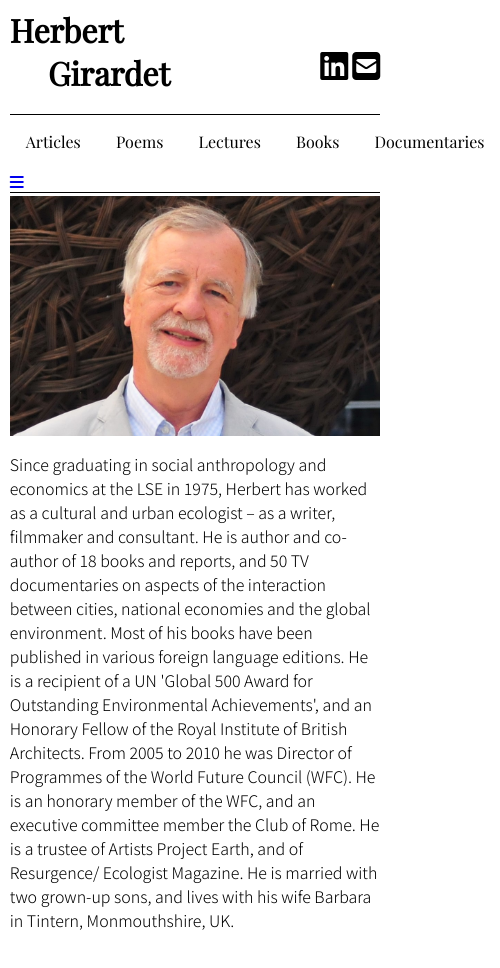
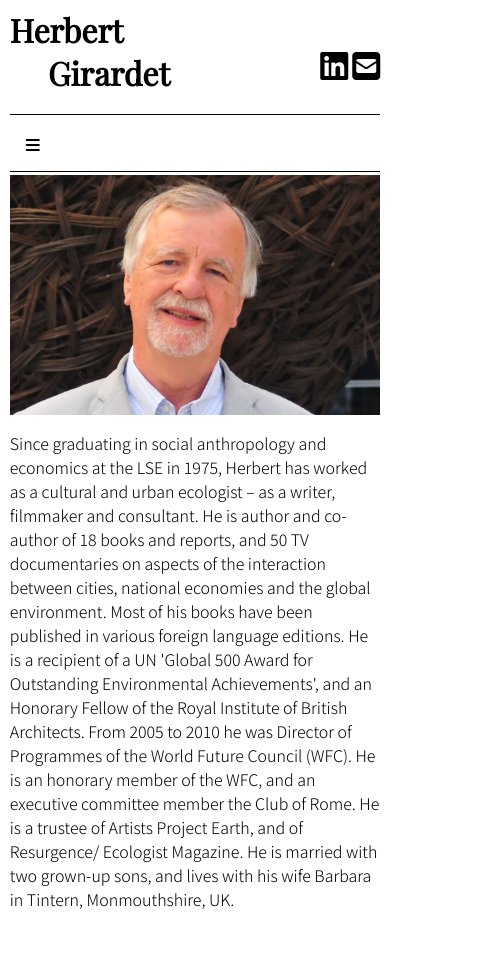
Before and after one commit to mgirar84/janny-website, a React (Create React App) app: page / in a window 390 px wide. Shown: the top 968 px of the page, 500 px wide, since content can reach past the window. Built offline with nearby package versions, Linux system fonts and the light colour scheme.

Commit message:
attempted responsive menu WIP

```diff
--- a/src/Navigation/Navigation.js
+++ b/src/Navigation/Navigation.js
@@ -3,11 +3,21 @@ import './Navigation.scss'
 import {Link} from 'react-router-dom'
 
 class Navigation extends React.Component {
+
+    myFunction() {
+        var x = document.getElementsByClassName("buttonsContainer");
+        if (x.id === "topNav") {
+          x.id += " responsive";
+        } else {
+          x.id = "topNav";
+        }
+    }
+
 	render() {
         return (
-            <div class="buttonsContainer">
+            <div class="buttonsContainer" id="topnav">
                 <div class="dropdown">
-                    <button class="dropbtn">Articles</button>
+                    <button class="dropbtn" id="topnav">Articles</button>
                     <div class="dropdownContent">
                         <Link to="/articles/green-planet"><p>Green Planet</p></Link>
                         <Link to="/articles/cities"><p>Sustainable Cities</p></Link>
@@ -15,7 +25,7 @@ class Navigation extends React.Component {
                     </div>
                 </div>
                 <div class="dropdown">
-                    <button class="dropbtn">Poems</button>
+                    <button class="dropbtn" id="topnav">Poems</button>
                     <div class="dropdownContent">
                         <Link to="/poems/poem1"><p>Poem1</p></Link>
                         <Link to="/poems/poem2"><p>Poem2</p></Link>
@@ -23,14 +33,14 @@ class Navigation extends React.Component {
                     </div>
                 </div>
                 <div class="dropdown">
-                    <button class="dropbtn">Lectures</button>
+                    <button class="dropbtn" id="topnav">Lectures</button>
                     <div class="dropdownContent">
                         <Link to="/lectures/lecture1"><p>Lecture1</p></Link>
                         <Link to="/lectures/lecture2"><p>Lecture2</p></Link>
                     </div>
                 </div>
                 <div class="dropdown">
-                    <Link to="/books"><button class="dropbtn nonListLink">Books</button></Link>
+                    <Link to="/books"><button class="dropbtn nonListLink" id="topnav">Books</button></Link>
                     {/* <div class="dropdownContent">
                         <Link to="/books/Earthrise"><p>Earthrise</p></Link>
                         <Link to="/books/book2"><p>Book2</p></Link>
@@ -38,14 +48,14 @@ class Navigation extends React.Component {
                     </div> */}
                 </div>
                 <div class="dropdown">
-                    <button class="dropbtn">Documentaries</button>
+                    <button class="dropbtn" id="topnav">Documentaries</button>
                     <div class="dropdownContent">
                         <Link to="/documentaries/jungle-pharmacy"><p>Jungle Pharmacy</p></Link>
                         <Link to="/documentaries/doc2"><p>Doc2</p></Link>
                         <Link to="/documentaries/doc3"><p>Doc3</p></Link>
                     </div>
                 </div>
-                <a href="javascript:void(0);" class="icon" onclick="myFunction()">
+                <a href="javascript:void(0);" class="icon" id="topnav" onclick={this.myFunction()}>
                     <i class="fa fa-bars"></i>
                 </a>
             </div>
--- a/src/Navigation/Navigation.scss
+++ b/src/Navigation/Navigation.scss
@@ -6,6 +6,27 @@
     row-gap: 0.2em;
     border-bottom: black 0.1em solid;
     font-family: 'Playfair Display', serif;
+    @media screen and (max-width: 600px) {
+        .responsive {
+            display: grid;
+            grid-template-columns: none;
+            grid-template-rows: 1fr 1fr 1fr 1fr 1fr;
+            position: relative;
+            text-align: left;
+        }
+    }
+    .icon {
+        display: none;
+        padding: 16px;
+        font-size: 16px;
+        color: black;
+        @media screen and (max-width: 600px) {
+            display: block;
+            .responsive {
+                position: relative;
+            }
+        }
+    }
     .dropdown {
         position: relative;
         display: inline-block;
@@ -28,6 +49,15 @@
             width: 100%;
             text-align: center;
             font-family: 'Playfair Display', serif;
+            @media screen and (max-width: 600px) {
+                display: none;
+                .responsive {
+                    position: relative;
+                    float: none;
+                    display: block;
+                    text-align: left;
+                }
+            }
         }
         .nonListLink {
             &:hover {
@@ -57,11 +87,4 @@
             }
         }
     }
-    @media screen and (max-width: 600px) {
-        .buttonsContainer a:not(:first-child) {display: none;}
-        .buttonsContainer a.icon {
-          float: right;
-          display: block;
-        }
-      }
 }
```
